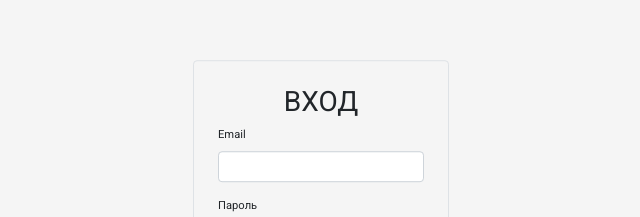
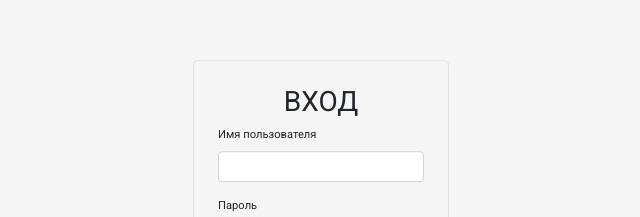
Before and after one commit to mmmadi/fe-helpdesk, a React (Create React App) app: page /login in a window 1280 px wide. Shown: the part 207-424 px from the top of the page, without its empty margins (319-959 px from the left). Built offline with nearby package versions, Linux system fonts and the light colour scheme.

Commit message:
change email to username in login

```diff
--- a/src/screens/Login.js
+++ b/src/screens/Login.js
@@ -7,7 +7,7 @@ import { login } from "../redux/actions/actions";
 
 export const Login = () => {
   const [form, setForm] = useState({
-    email: "",
+    username: "",
     password: "",
   });
 
@@ -38,16 +38,15 @@ export const Login = () => {
           <Alert message={alert} type={"warning"} section={false} />
         ) : null}
         <div className="mb-3">
-          <label htmlFor="email-input" className="form-label">
-            Email
+          <label htmlFor="username-input" className="form-label">
+            Имя пользователя
           </label>
           <input
-            type="email"
-            name="email"
+            type="text"
+            name="username"
             className="form-control"
-            id="email-input"
-            aria-describedby="emailHelp"
-            value={form.email}
+            id="username-input"
+            value={form.username}
             onChange={changeHandler}
           />
         </div>
```
Also changed, not shown: 1 other file (tests, documents, lock files or other folders).
